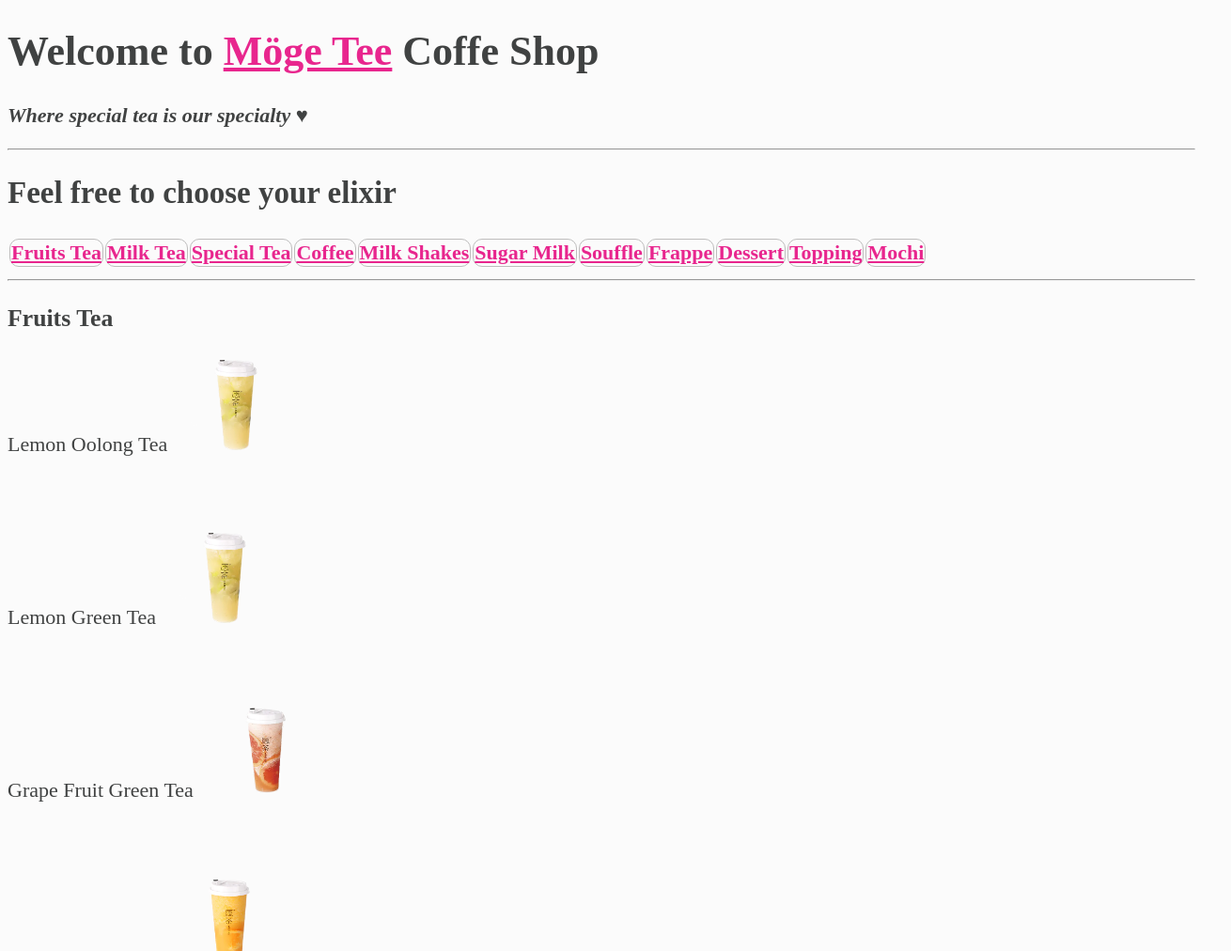
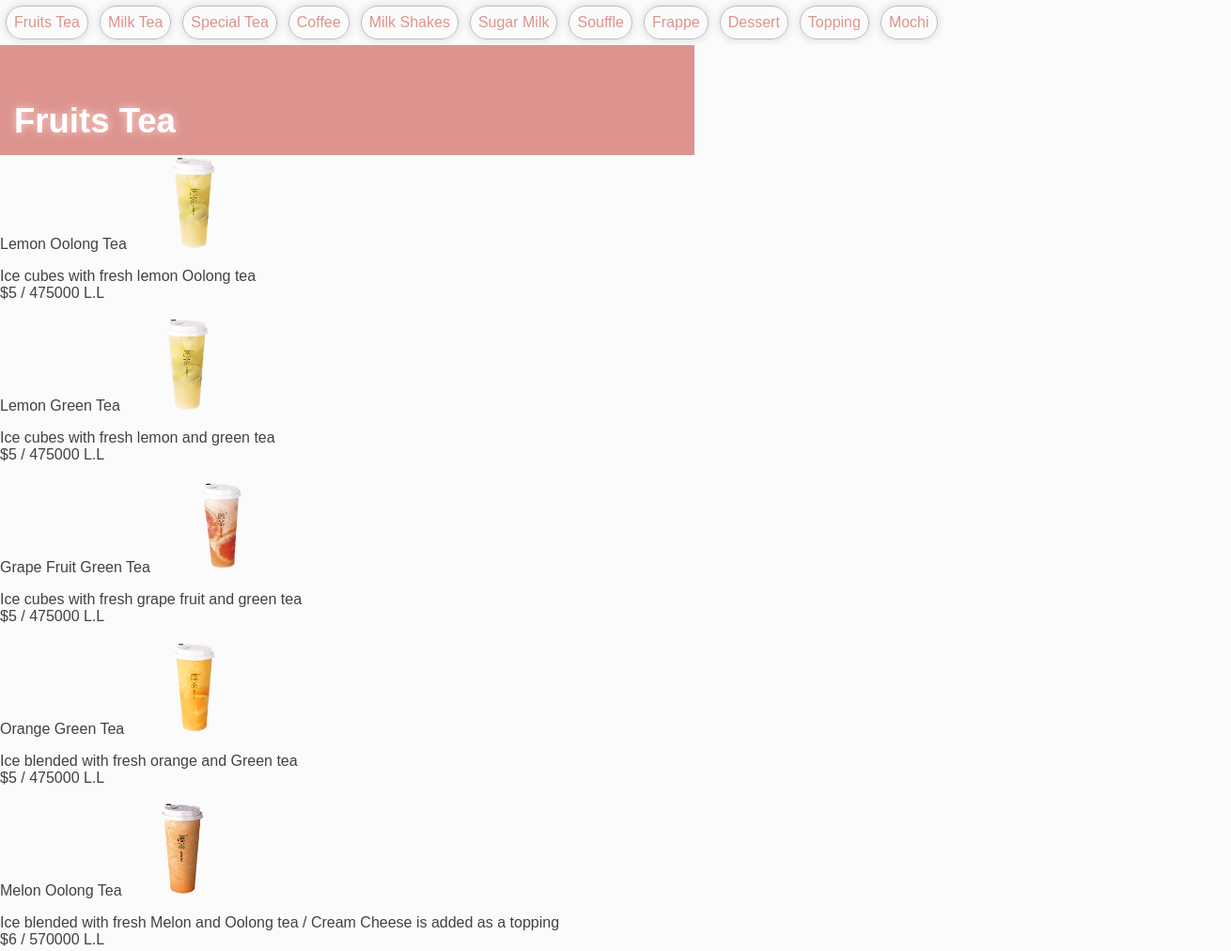
Before and after one commit to Mohamad-Rida-Chouman/MogeTee-clone, a plain HTML site: page RestaurantClone_1stAssignment/index.html in a window 1280 px wide. Shown: the top 1012 px of the page at 94% size, 1310 px wide, since content can reach past the window. Drawn offline with Linux system fonts and the light colour scheme.

Commit message:
added scroll animation to navbar, customized title section

```diff
--- a/RestaurantClone_1stAssignment/index.html
+++ b/RestaurantClone_1stAssignment/index.html
@@ -7,49 +7,63 @@
         <title>1st Assignment: Restaurant Website Clone</title>
         <link rel="icon" href="icons8-coffee-cup-100.png" type="image/x-icon">
         <link rel="stylesheet" href="main.css" type="text/css">
+
     </head>
     <body>
-        <header>
-        <h1>Welcome to <a href="https://www.mogeteeusa.com/about-us" target="_blank">M&ouml;ge Tee</a> Coffe Shop</h1>
-        <p><em><strong>Where special tea is our specialty &heartsuit;</strong></em></p>
+        <header class="navbar">
+            <nav aria-label="Main-menu" class="main-menu">
+                <a href="#Fruits_Tea" class="link-menu">
+                    Fruits Tea
+                </a>
 
-        <hr>
+                <a href="#Milk_Tea" class="link-menu">
+                    Milk Tea
+                </a>
 
-        <h2>Feel free to choose your elixir</h2>
-        <nav aria-label="Main-menu">
-        <table>
-            <tr>
-                <th><a href="#Fruits_Tea">Fruits Tea</a></th>
+                <a href="#Special_Tea" class="link-menu">
+                    Special Tea
+                </a>
 
-                <th><a href="#Milk_Tea">Milk Tea</a></th>
+                <a href="#Coffee" class="link-menu">
+                    Coffee
+                </a>
 
-                <th><a href="#Special_Tea">Special Tea</a></th>
+                <a href="#Milk_Shakes" class="link-menu">
+                    Milk Shakes
+                </a>
 
-                <th><a href="#Coffee">Coffee</a></th>
+                <a href="#Sugar_Milk" class="link-menu">
+                    Sugar Milk
+                </a>
 
-                <th><a href="#Milk_Shakes">Milk Shakes</a></th>
+                <a href="#Souffle" class="link-menu">
+                    Souffle
+                </a>
 
-                <th><a href="#Sugar_Milk">Sugar Milk</a></th>
+                <a href="#Frappe" class="link-menu">
+                    Frappe
+                </a>
 
-                <th><a href="#Souffle">Souffle</a></th>
+                <a href="#Dessert" class="link-menu">
+                    Dessert
+                </a>
 
-                <th><a href="#Frappe">Frappe</a></th>
+                <a href="#Topping" class="link-menu">
+                    Topping
+                </a>
 
-                <th><a href="#Dessert">Dessert</a></th>
-
-                <th><a href="#Topping">Topping</a></th>
-
-                <th><a href="#Mochi">Mochi</a></th>
-            </tr>
-        </table>
+                <a href="#Mochi" class="link-menu">
+                    Mochi
+                </a>
             </nav>
         </header>
-        <hr>
+
 
         <main>
-        <section id="Fruits_Tea">
-        <h3>Fruits Tea</h3>
+        <div class="sections_container">
+            <section id="Fruits_Tea" class="products_section">
 
+            <h3 class="section-title">Fruits Tea</h3>
 
             <div class="product">
                 Lemon Oolong Tea
@@ -61,7 +75,7 @@
 
             <div class="product">
                 Lemon Green Tea
-            <img src="images/LemonGreenTea.png" alt="Lemon Green Tea" width="100" height="100">
+                <img class="product-img" src="images/LemonGreenTea.png" alt="Lemon Green Tea" width="100" height="100">
                 <p>Ice cubes with fresh lemon and green tea
                     <br>$5 / 475000 L.L
                 </p>
@@ -176,7 +190,7 @@
             <hr>
 
             <section id="Milk_Tea">
-        <h3>Milk Tea</h3>
+            <h3 class="section-title">Milk Tea</h3>
 
             <div class="product">
                 Milk Tea
@@ -758,8 +772,9 @@
                     <br>$2 / 190000 L.L
                 </p>
             </div>
+            </section>
+        </div>
 
-        </section>
 
         </main>
         <!-- TODO: an address can be added -->
--- a/RestaurantClone_1stAssignment/main.css
+++ b/RestaurantClone_1stAssignment/main.css
@@ -1,40 +1,99 @@
 html {
-    font-size: 22px
+    font-size: 20;
+    scroll-behavior: smooth;
+    font-family: sans-serif;
 }
 
 body {
     background-color: #fbfbfb;
     color: #404242;
+    margin: 0;
 }
 
-a{
-    color: #e8268e;
+header{
+    margin: 0;
+    padding: 0;
+}
+/* navigator style */
+
+.navbar {
+    position: sticky;
+    top: 0px;
+    bottom: 0px;
+    margin-top: 0px;
+    margin-bottom: 0px;
+    margin: 0;
+    padding-bottom: 0px;
+    background-color: #fbfbfb;
+    overflow-x: scroll;
 }
 
-a:visited{
-    color: #f475c6;
+::-webkit-scrollbar{
+    width:0;
+    display: none;
 }
 
-a:hover, a:active{
-    color: #bebdbd;
+.main-menu {
+    display: flex;
+    flex-direction: row;
+    white-space: nowrap;
+    margin: 0;
 }
 
-.product p {
-    visibility: hidden;
-    font-size: 18px;
-  }
-
-.product:hover > p {
-    visibility: visible;
+.link-menu {
+    border: 1px solid #bebdbd;
+    border-radius: 50px;
+    padding: 8px;
+    justify-content:space-between;
+    margin: 6px;
+    color: #dd948e;
+    text-decoration: none;
+    box-shadow: 0px 0px 10px #d6d6d6;
 }
 
-li.no-bullets {
-    list-style-type: none; /* Remove bullets */
-    padding: 0; /* Remove padding */
-    margin: 0; /* Remove margins */
+.link-menu:hover, .link-menu:active, .link-menu:focus{
+    transform:scale(1.1,1.1);
+    transition: all 1ms;
+    font-size: 22px;
 }
 
-tr, th, td {
+/* section style */
+
+
+
+.products_section{
+    width:max-content;
+}
+
+.section-title{
+    color: white;
+    background-color: #dd948e;
+    text-shadow: #d6d6d6;
+    font-size: 228.5%;
+    padding: 15px;
+    margin: 0px;
+    text-shadow: 0px 0px 8px #fcd5d1;
+    padding-top: 60px;
+    width: 100%;
+}
+
+
+
+/* main {
+    display: grid;
+    grid-template-columns: repeat(4, 1fr);
+    grid-gap: 1em;
+    grid-auto-rows: minmax(225px, auto);
+    align-items: center;
+    justify-items: center;
+} */
+
+/* .product {
     border: 1px solid #bebdbd;
     border-radius: 10px;
-}
+    padding: 20px;
+    font-size: 22px;
+    margin: 5px;
+    text-align: center;
+    width:auto;
+} */
```
Lines whose indentation alone changed are shown as unchanged.
